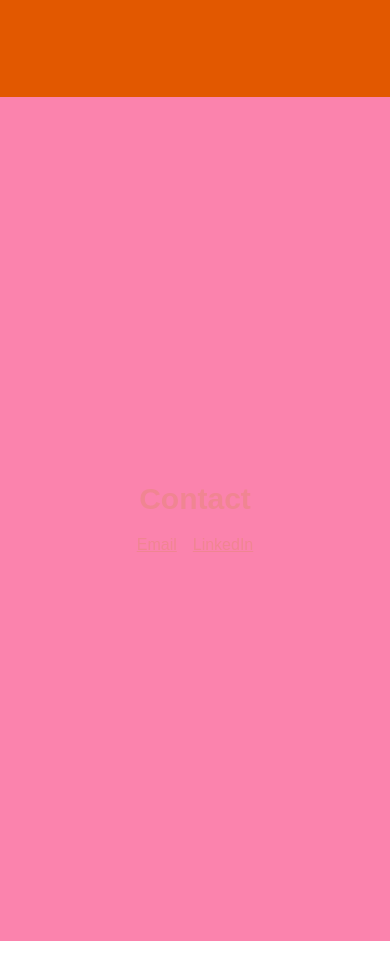
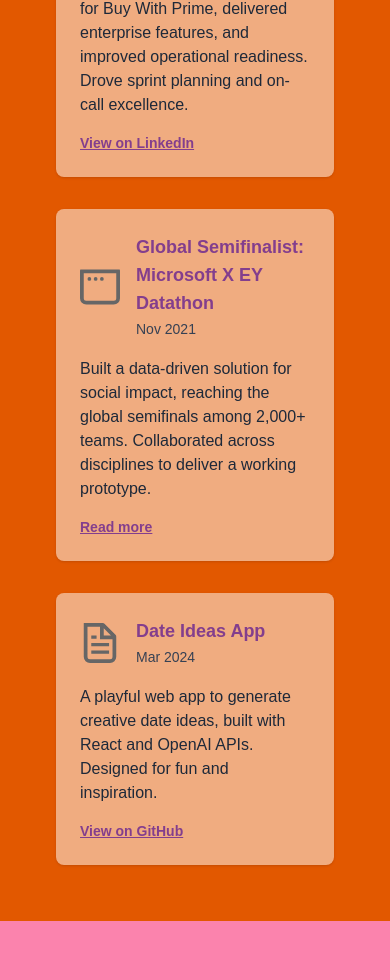
Before and after one commit to anjali-ahuja/Anjali-cv-app, a Next.js app: page / in a window 390 px wide. Shown: the part 5158-6138 px from the top of the page. Before the commit the page ends 6099 px from the top, so only its background shows below. Built offline with nearby package versions, Linux system fonts and the light colour scheme.

Commit message:
Projects page placeholder cards

```diff
--- a/src/components/ProjectsCarousel.tsx
+++ b/src/components/ProjectsCarousel.tsx
@@ -1,22 +1,18 @@
 "use client";
 import React from "react";
 
-const ProjectsCarousel = () => {
+const ProjectsSection = () => {
   return (
     <section
       className="flex items-center justify-center min-h-screen w-full px-6 md:px-4 py-8"
       style={{ background: "var(--accent-orange)", color: "white" }}
     >
-      <div className="text-center max-w-4xl mx-auto">
+      <div className="text-center max-w-6xl px-8 py-6 h-full flex flex-col justify-center w-full">
         <h2 className="text-3xl font-semibold mb-8">Projects</h2>
-
         <div className="mb-12 space-y-6">
           <p className="text-lg leading-relaxed">
-            Most of my engineering journey so far has been shaped by my work at{" "}
-            <span className="font-semibold">Amazon</span> and{" "}
-            <span className="font-semibold">Canva</span>, so I haven't always had the time to build many side projects. I'm looking to change that. This space will grow with more experiments, creative builds, and collaborations.
+            Most of my engineering journey so far has been shaped by my work at <span className="font-semibold">Amazon</span> and <span className="font-semibold">Canva</span>, so I haven't always had the time to build many side projects. I'm looking to change that. This space will grow with more experiments, creative builds, and collaborations.
           </p>
-
           <p className="text-lg leading-relaxed">
             If you're interested in collaborating on something data-driven, design-focused, or just an idea worth exploring, I'd love to hear from you on{' '}
             <a
@@ -30,13 +26,81 @@ const ProjectsCarousel = () => {
             .
           </p>
         </div>
-
-        <div className="w-full h-40 flex items-center justify-center border-2 border-dashed border-white opacity-60">
-          [Project carousel placeholder]
+        {/* Projects Grid */}
+        <div className="grid grid-cols-1 lg:grid-cols-3 gap-8 items-stretch">
+          {/* Amazon Accomplishments - Large Card */}
+          <div className="lg:col-span-2 bg-white/50 rounded-lg p-6 shadow-sm flex flex-col justify-between text-left relative">
+            <div className="flex items-center mb-4">
+              <img src="/globe.svg" alt="Amazon" className="w-12 h-12 mr-4 rounded" />
+              <div>
+                <h3 className="text-xl font-semibold text-[var(--primary-purple)]">Accomplishments at Amazon</h3>
+                <span className="text-sm text-gray-700">Aug 2022 – Jul 2025</span>
+              </div>
+            </div>
+            <p className="text-base text-gray-800 mb-4">
+              Led the design and development of microservices for Buy With Prime, delivered enterprise features, and improved operational readiness. Drove sprint planning and on-call excellence.
+            </p>
+            <a
+              href="https://www.linkedin.com/in/anjali-manoj-ahuja/"
+              target="_blank"
+              rel="noopener noreferrer"
+              className="underline font-semibold transition-colors text-sm"
+              style={{ color: "var(--primary-purple)" }}
+            >
+              View on LinkedIn
+            </a>
+          </div>
+          {/* Right Column: Two Smaller Cards */}
+          <div className="flex flex-col gap-8">
+            {/* Microsoft X EY Datathon */}
+            <div className="bg-white/50 rounded-lg p-6 shadow-sm flex flex-col justify-between text-left">
+              <div className="flex items-center mb-4">
+                <img src="/window.svg" alt="Datathon" className="w-10 h-10 mr-4 rounded" />
+                <div>
+                  <h3 className="text-lg font-semibold text-[var(--primary-purple)]">Global Semifinalist: Microsoft X EY Datathon</h3>
+                  <span className="text-sm text-gray-700">Nov 2021</span>
+                </div>
+              </div>
+              <p className="text-base text-gray-800 mb-4">
+                Built a data-driven solution for social impact, reaching the global semifinals among 2,000+ teams. Collaborated across disciplines to deliver a working prototype.
+              </p>
+              <a
+                href="https://news.microsoft.com/en-au/features/ey-microsoft-datathon/"
+                target="_blank"
+                rel="noopener noreferrer"
+                className="underline font-semibold transition-colors text-sm"
+                style={{ color: "var(--primary-purple)" }}
+              >
+                Read more
+              </a>
+            </div>
+            {/* Date Ideas App */}
+            <div className="bg-white/50 rounded-lg p-6 shadow-sm flex flex-col justify-between text-left">
+              <div className="flex items-center mb-4">
+                <img src="/file.svg" alt="Date Ideas App" className="w-10 h-10 mr-4 rounded" />
+                <div>
+                  <h3 className="text-lg font-semibold text-[var(--primary-purple)]">Date Ideas App</h3>
+                  <span className="text-sm text-gray-700">Mar 2024</span>
+                </div>
+              </div>
+              <p className="text-base text-gray-800 mb-4">
+                A playful web app to generate creative date ideas, built with React and OpenAI APIs. Designed for fun and inspiration.
+              </p>
+              <a
+                href="https://github.com/anjali-manoj-ahuja/date-ideas-app"
+                target="_blank"
+                rel="noopener noreferrer"
+                className="underline font-semibold transition-colors text-sm"
+                style={{ color: "var(--primary-purple)" }}
+              >
+                View on GitHub
+              </a>
+            </div>
+          </div>
         </div>
       </div>
     </section>
   );
 };
 
-export default ProjectsCarousel;
+export default ProjectsSection;
```
